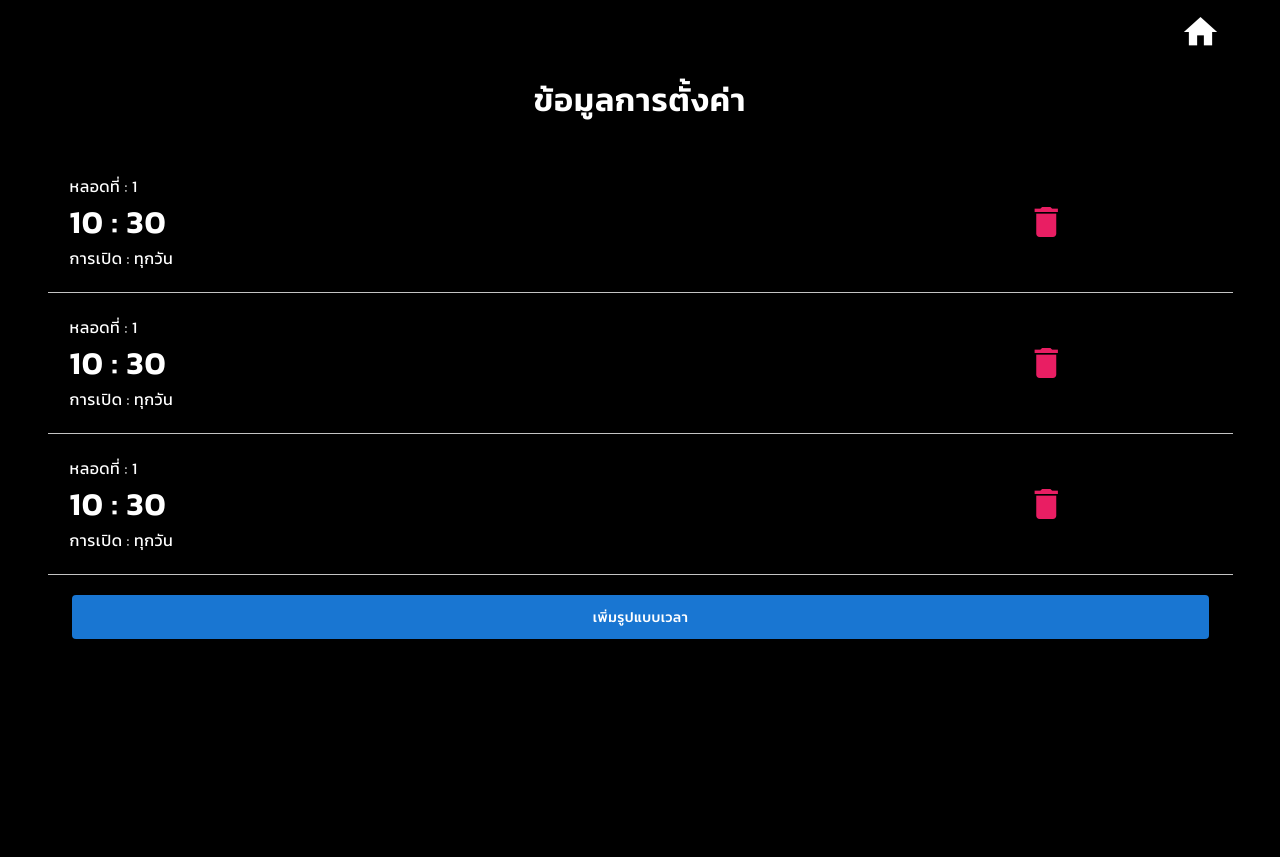
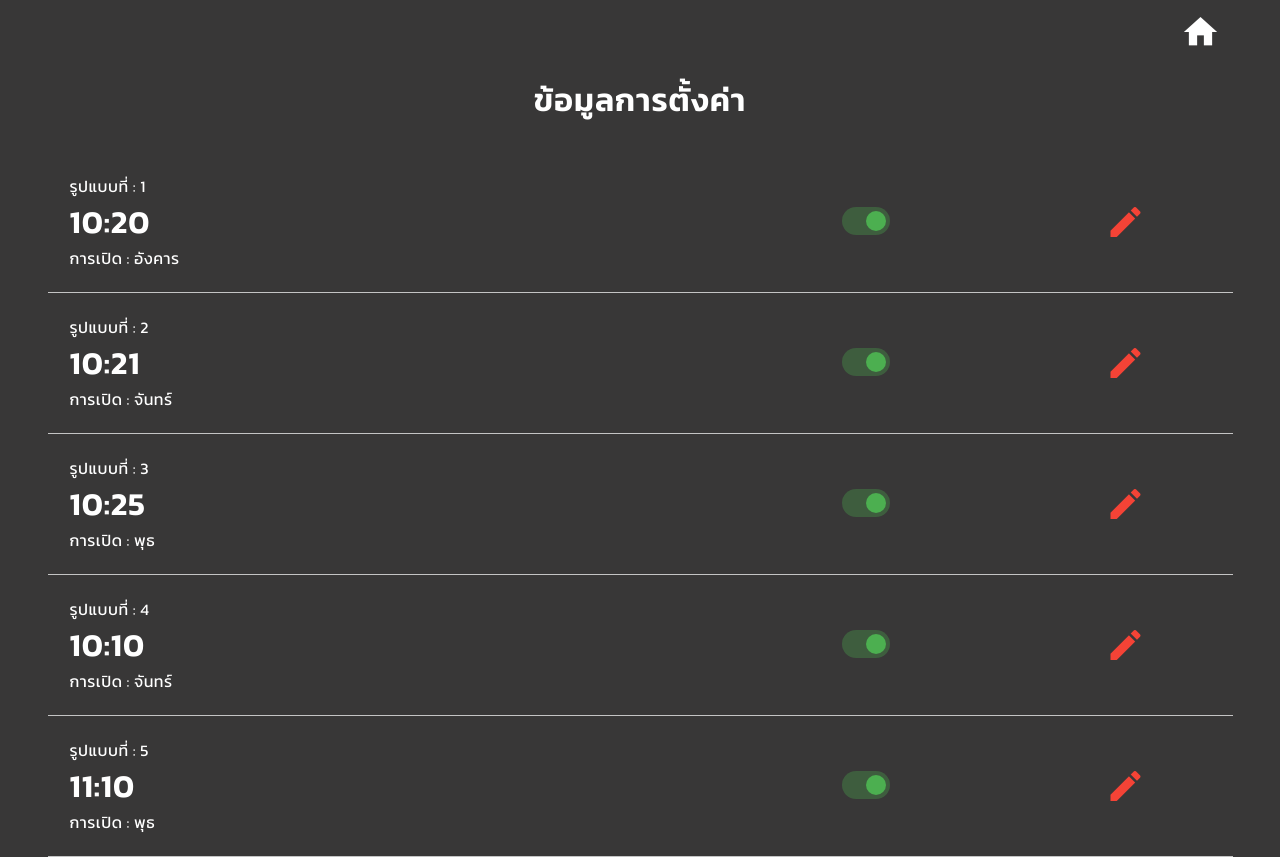
Before and after one commit to khem51120/project, a Nuxt app: page /setting in a window 1280 px wide. Before the commit the page ends 800 px from the top, so only its background shows below. Built offline with nearby package versions, Linux system fonts and the light colour scheme; what highcharts-vue would draw is missing.

Commit message:
แก้

```diff
--- a/assets/app.scss
+++ b/assets/app.scss
@@ -16,7 +16,7 @@ html {
   background: #000 !important;
 
   #app{
-    background-color: #000 !important;
+    background-color: rgb(56, 55, 55) !important;
   }
   * {
     font-family   : 'Kanit', sans-serif;
--- a/pages/index.vue
+++ b/pages/index.vue
@@ -1,20 +1,21 @@
 <template>
   <div>
     <v-container>
-      <b><h1 class="pt-10 pb-10" style="color:#fff">หน้าแรก</h1></b>
+      <b><h1 class="pt-10 pb-10" style="color: #fff">หน้าแรก</h1></b>
       <v-row>
         <v-col>
           <div
             class="background"
             style="
+            background-color: #74b72e
               height: 100%;
               align-items: center;
               display: flex;
               justify-content: center;
-              font-size:75px;
+              font-size: 75px;
             "
           >
-            <b style="color:#000">0</b>
+            <b style="color: #fff">0</b>
           </div></v-col
         >
         <v-col>
@@ -26,13 +27,14 @@
         </v-col>
       </v-row>
       <v-row>
-        <v-col>
+        <!-- <v-col>
           <item-menu
             icon="mdi-cog-outline"
             title="ตั้งค่าเปิด - ปิด"
             to="setting_templatetime"
           ></item-menu>
-        </v-col>
+        </v-col> -->
+
         <v-col>
           <item-menu
             icon="mdi-network-strength-4-cog"
@@ -49,7 +51,7 @@
             to="saveunit"
           ></item-menu>
         </v-col>
-        <v-col> </v-col>
+        <v-col></v-col>
       </v-row>
     </v-container>
   </div>
--- a/pages/onoff.vue
+++ b/pages/onoff.vue
@@ -68,7 +68,7 @@ export default {
 
     .btn-on {
       color: #fff;
-      background-color: rgba(204, 255, 204, 1) !important;
+      background-color: rgb(27, 184, 27) !important;
     }
 
     .btn-off {
--- a/pages/setting.vue
+++ b/pages/setting.vue
@@ -1,28 +1,26 @@
 <template>
   <div class="wrapper_page">
-    <h1 class="mb-10" style="color:#fff">ข้อมูลการตั้งค่า</h1>
-    <v-row v-for="(item, index) in items" :key="index" class="warpper-input" style="color:#fff">
-      <v-col cols="10" style="text-align: left">
-        <p>หลอดที่ : 1</p>
-        <h1>10 : 30</h1>
-        <p>การเปิด : ทุกวัน</p>
+    <h1 class="mb-10" style="color: #fff">ข้อมูลการตั้งค่า</h1>
+    <v-row
+      v-for="(item, index) in items"
+      :key="index"
+      class="warpper-input"
+      style="color: #fff"
+    >
+      <v-col cols="8" style="text-align: left">
+        <p>รูปแบบที่ : {{ item.id }}</p>
+        <h1>{{ item.time }}</h1>
+        <p>การเปิด : {{ item.day }}</p>
       </v-col>
-      <v-btn icon color="pink">
-        <v-icon>mdi-delete</v-icon>
-      </v-btn>
+      <v-col cols="2">
+        <v-switch color="success" v-model="item.status" inset></v-switch>
+      </v-col>
+      <v-col cols="2">
+        <v-btn icon color="red" to="/setting_templatetime">
+          <v-icon>mdi-pencil</v-icon>
+        </v-btn>
+      </v-col>
     </v-row>
-    <v-col class="mt-5 wrapper-btn">
-      <v-btn
-        block
-        large
-        :loading="loading"
-        :disabled="loading"
-        color="primary"
-        to="/setting_templatetime"
-      >
-        เพิ่มรูปแบบเวลา
-      </v-btn>
-    </v-col>
   </div>
 </template>
 
@@ -31,7 +29,18 @@ export default {
   data() {
     return {
       status: true,
-      items: ["1", "2", "3"],
+      items: [
+        {
+          id: 1,
+          time: "10:20",
+          day: "อังคาร",
+          status: true,
+        },
+        { id: 2, time: "10:21", day: "จันทร์", status: true },
+        { id: 3, time: "10:25", day: "พุธ", status: true },
+        { id: 4, time: "10:10", day: "จันทร์", status: true },
+        { id: 5, time: "11:10", day: "พุธ", status: true },
+      ],
     };
   },
 };
--- a/pages/setting_templatetime.vue
+++ b/pages/setting_templatetime.vue
@@ -5,18 +5,22 @@
       <v-form>
         <v-row class="warpper-input">
           <v-select
+            :items="type"
+            item-value="id"
+            item-text="name"
+            v-model="time.type"
+            placeholder="เลือกรูปแบบ"
             solo
-            :items="light"
-            v-model="numberlight"
-            placeholder="หลอดที่"
           ></v-select>
           <v-select
+          v-if="time.type == 1"
             solo
             :items="items"
             v-model="time.day"
             placeholder="วัน"
           ></v-select>
           <v-text-field
+            v-if="time.type == 2"
             v-model="time.date"
             solo
             type="date"
@@ -29,22 +33,15 @@
             placeholder="เวลา HH:MM"
           ></v-text-field>
         </v-row>
-        <v-row
+        <!-- <v-row
           class="warpper-input my-10"
           style="text-align: center; color: #fff"
         >
           <b style="font-size: 30px">{{ time.time }}</b>
           <b style="font-size: 30px">{{ time.date }}</b>
-        </v-row>
+        </v-row> -->
         <v-col class="mt-5 wrapper-btn">
-          <v-btn
-            block
-            large
-            :loading="loading"
-            :disabled="loading"
-            color="primary"
-            to="/setting"
-          >
+          <v-btn block large :disabled="loading" color="primary" to="/setting">
             ยืนยัน
           </v-btn>
         </v-col>
@@ -58,12 +55,12 @@ export default {
   data() {
     return {
       time: {
+        type: null,
         day: null,
         date: "0000/00/00",
         time: "00:00",
       },
       items: [
-        "ทุกวัน",
         "อาทิตย์",
         "จันทร์",
         "อังคาร",
@@ -72,7 +69,10 @@ export default {
         "ศุกร์",
         "เสาร์",
       ],
-      light: ["1", "2", "3", "4"],
+      type: [
+        { id: 1, name: "รายสัปดาห์" },
+        { id: 2, name: "กำหนดเอง" },
+      ],
     };
   },
 };
```
